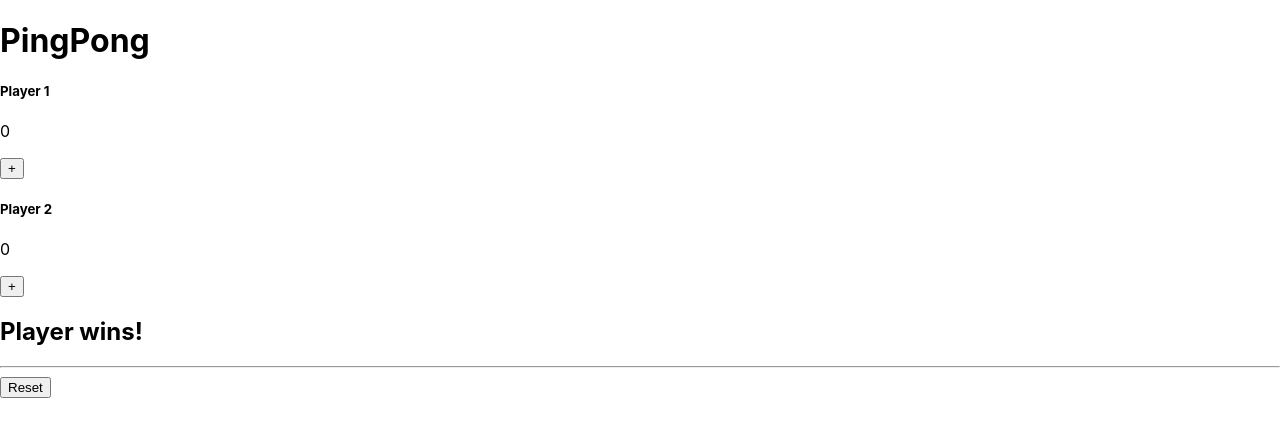
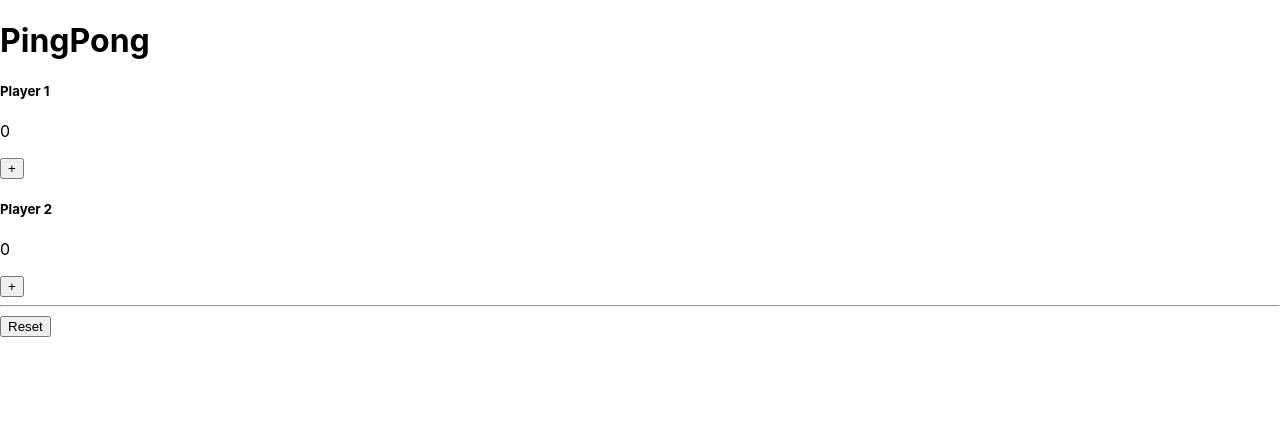
Before and after one commit to Dempstercoder/redux-week-11, a React (Create React App) app: page / in a window 1280 px wide. Shown: the top 436 px of the page. Built offline with nearby package versions, Linux system fonts and the light colour scheme.

Commit message:
state of winner prop passed to App component, updated reducer return to call who wins function which includes ternary for who is the winner. Added a function previous to this to return boolean of if there is even a winner.

```diff
--- a/src/App.js
+++ b/src/App.js
@@ -1,7 +1,7 @@
 import logo from './logo.svg';
 import './App.css';
 
-const App = ({player1, player2, handleIncrementPlayer1, handleIncrementPlayer2, handleReset, serving}) => (
+const App = ({player1, player2, handleIncrementPlayer1, handleIncrementPlayer2, handleReset, serving, winner}) => (
   <>
       {/* header */}
       <header className="jumbotron mt-4 mb-0">
@@ -38,8 +38,8 @@ const App = ({player1, player2, handleIncrementPlayer1, handleIncrementPlayer2,
       </div>
 
       { /* winner message */}
-      <h2 className="alert alert-success">Player {/* winning player here */} wins!</h2>
-
+      {winner !== 0 ? <h2 className="alert alert-success">Player { winner } wins!</h2> : null}
+        {/* if winner is not 0 then h2 will show otherwise null. */}
       <hr />
 
       { /* reset button */}
--- a/src/index.js
+++ b/src/index.js
@@ -10,6 +10,7 @@ const initialState = {
   player1: 0,
   player2: 0,
   serving: 1,
+  winner: 0, // initially there is no winner so we set it to 0.
 };
 
 const server = (state) => { //state is an object
@@ -39,10 +40,34 @@ const incrementPlayer2 = (state) => { // accepts state object
   }
 }
 
+const isThereAWinner = (state) => {
+  return state.player1 >= 21 || state.player2 >= 21 // returns true or false
+}
+
+const whoWins = (state) => {
+  return {
+    ...state,
+    winner: isThereAWinner(state) ? (state.player1 > state.player2 ? 1 : 2) : 0 // ternary inside a ternary. If there is a winner, then compare scores (if player1s score is bigger than 2) then there is a winner. If its false then goes straight to 0, no winner. Sets winner property to 0.
+  }
+}
+
+// const winner = (state) => {
+//   state.player1 >=  21 ? 1 : 2
+// }
+
+// const winner = (state) => {
+//     state.player1 >=  21  || state.player2 >= 21
+//   }
+
+// const getwinner = (state) => {
+//   state.player1 > state.player2 ? 1 : 2
+// }
+
+
 const reducer = (state, action) => {
   switch (action.type){
-    case "INCREMENTPLAYER1" : return server(incrementPlayer1(state)); // the function incrementPlayer1 grabs the state and then
-    case "INCREMENTPLAYER2" : return server(incrementPlayer2(state));
+    case "INCREMENTPLAYER1" : return whoWins(server(incrementPlayer1(state))); // the function incrementPlayer1 grabs the state and then
+    case "INCREMENTPLAYER2" : return whoWins(server(incrementPlayer2(state)));
     case "RESET" : return initialState; // had { initialState } before,
     //did not reset, showed NaN for text on browser. This does not need to be in Js land as it is just using the variable from above to return the state.
     default: return state;
@@ -69,6 +94,7 @@ ReactDOM.render(
         handleIncrementPlayer2={ () => store.dispatch({ type: "INCREMENTPLAYER2" })}
         handleReset={ () => store.dispatch({ type: "RESET" })}
         serving = { state.serving }
+        winner = { state.winner }
         />
   </React.StrictMode>,
   document.getElementById('root')
```
